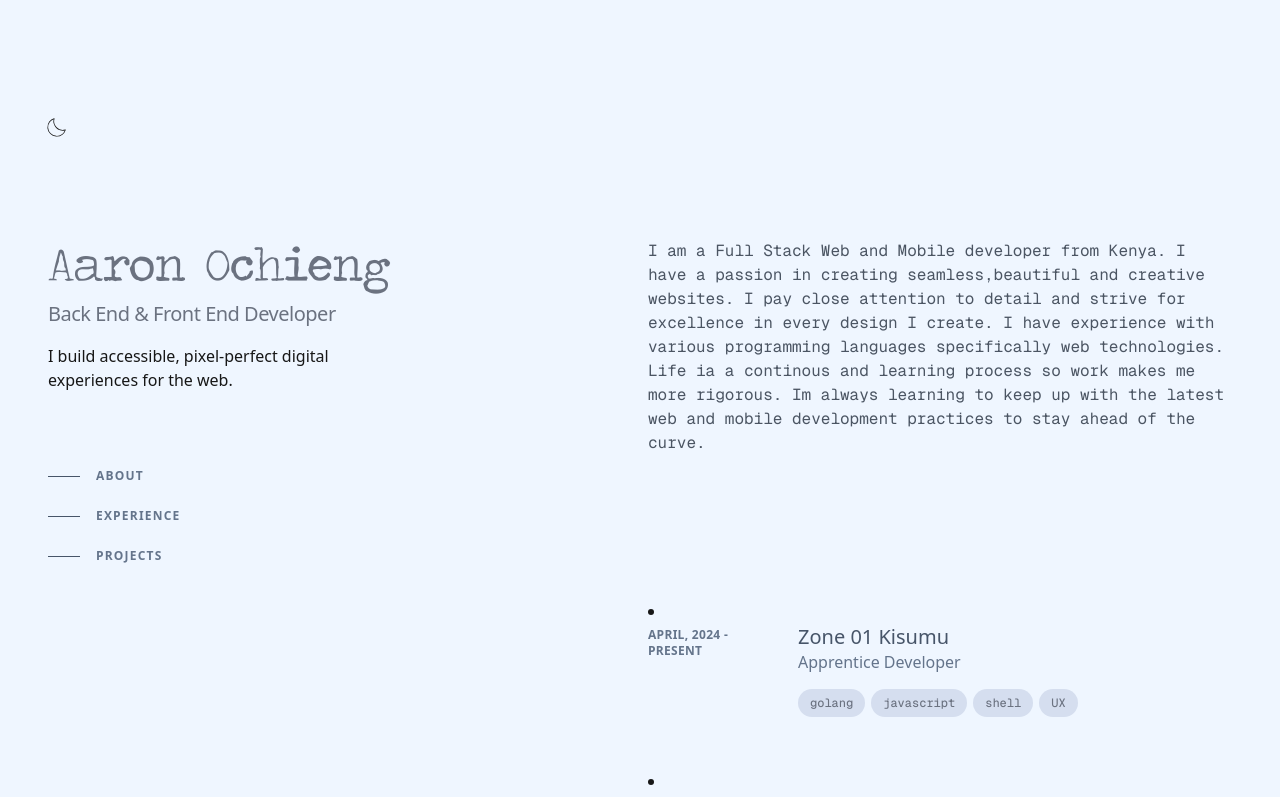
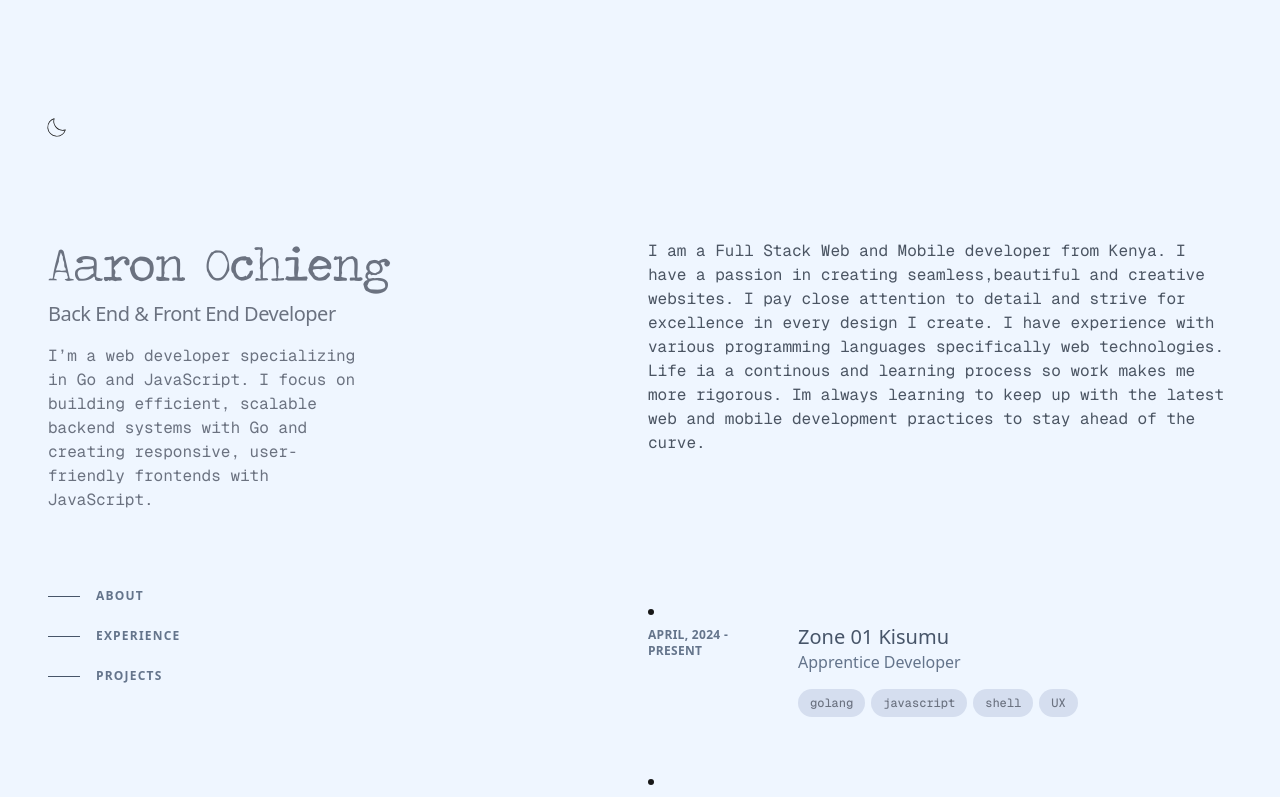
Before and after one commit to Aaron-Ochieng/portfolio, a Next.js app: page / in a window 1280 px wide. Shown: the top 797 px of the page. Built offline with nearby package versions, Linux system fonts and the light colour scheme.

Commit message:
add: inro section

```diff
--- a/app/components/sect1.js
+++ b/app/components/sect1.js
@@ -11,8 +11,8 @@ export default function Section1() {
                     <Link href="/"> <p className="font-[family-name:var(--font-typing-mono)] hover:text-blue-400"> Aaron Ochieng</p> </Link>
                 </h1>
                 <h2 className="mt-3 text-lg font-medium tracking-tight text-gray-500 dark:text-slate-200 sm:text-xl">Back End & Front End Developer</h2>
-                <p className="mt-4 max-w-xs leading-normal">I build accessible, pixel-perfect digital experiences for the web.</p>
-                <nav className="nav hidden lg:block" aria-label="In-page jump links">
+                <p className="mt-4 max-w-xs leading-normal text-gray-500 dark:text-gray-300 font-[family-name:var(--font-geist-mono)]">I’m a web developer specializing in Go and JavaScript. I focus on building efficient, scalable backend systems with Go and creating responsive, user-friendly frontends with JavaScript.</p>
+                <nav className="nav hidden lg:block">
                     <ul className="mt-16 w-max">
                         <li>
                             <Link className="group flex items-center py-3 active" href="#about">
```
